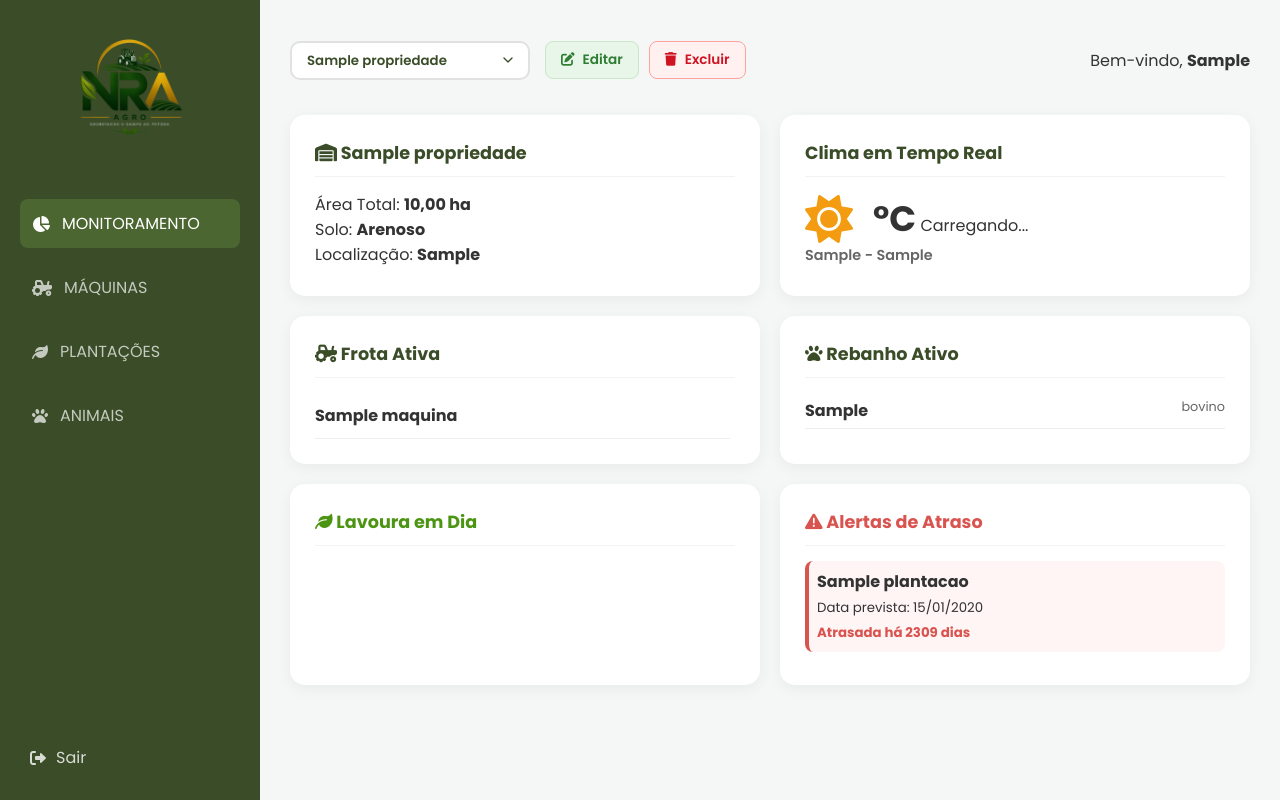
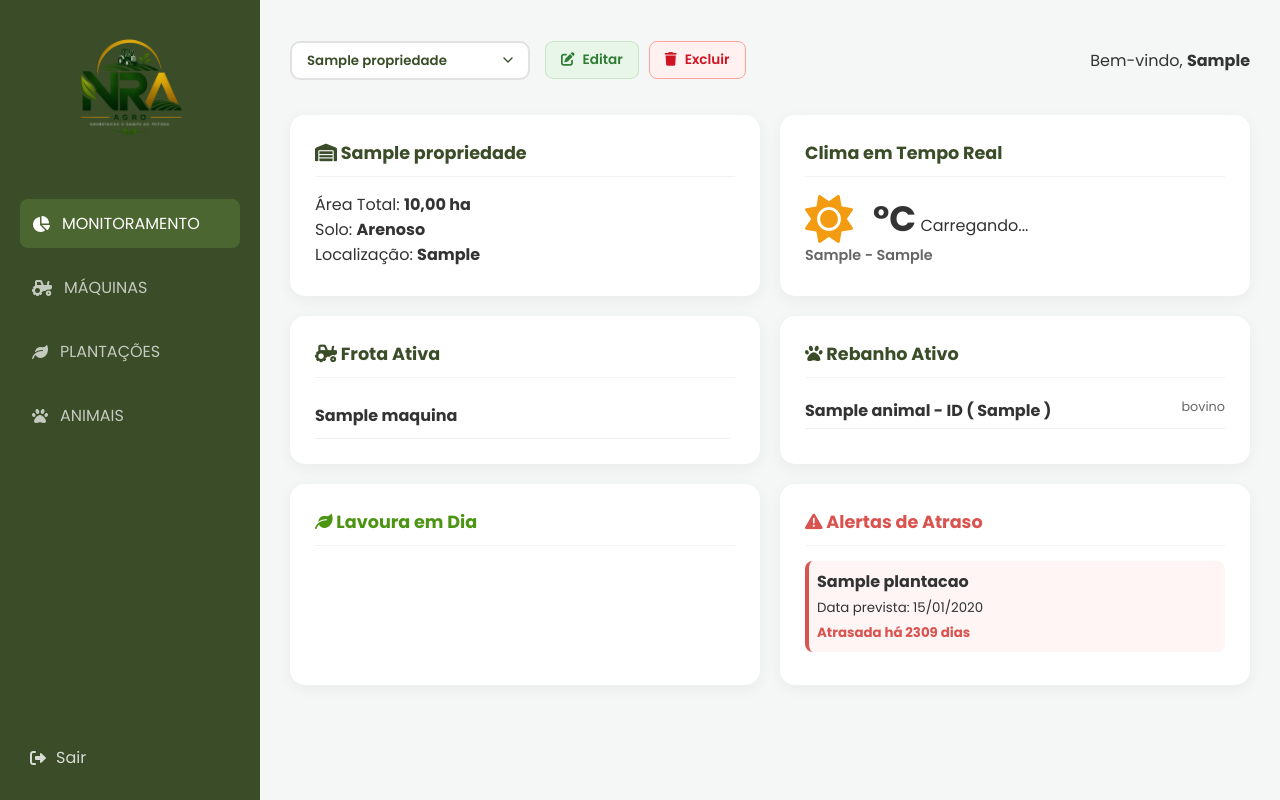
Before and after one commit to nicolasnevess/AgroSystem, a Django app: page /dashboard/ in a window 1280 px wide. Run offline with Django 5.2, Linux system fonts and the light colour scheme; a user stored in the database is signed in; tables that the repository leaves empty hold one stand-in row (values such as "Sample post").

Commit message:
Ajustes finais

```diff
--- a/core/templates/dashboard.html
+++ b/core/templates/dashboard.html
@@ -146,7 +146,7 @@
                         <ul style="list-style: none; padding: 0;">
                             {% for a in animais|slice:":3" %}
                             <li style="padding: 5px 0; border-bottom: 1px solid #eee; display: flex; justify-content: space-between;">
-                                <strong>{{ a.identificacao }}</strong>
+                                <strong>{{ a.nome_animal }} - ID ( {{ a.identificacao }} )</strong>
                                 <span style="font-size: 0.8rem; color: #666;">{{ a.especie }}</span>
                             </li>
                             {% empty %}
```
Also changed, not shown: media/animais/boi.jpg (added).
